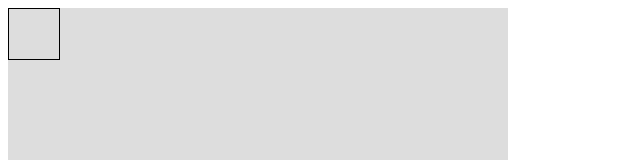
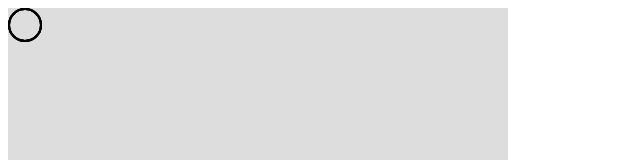
Before and after one commit to GabrielLasso/mapa-palco, a website built with Parcel: page index.html in a window 1280 px wide. Shown: the top 160 px of the page, without its empty margins (0-640 px from the left). Built offline with nearby package versions, Linux system fonts and the light colour scheme.

Commit message:
Transform item in a circle

```diff
--- a/style.css
+++ b/style.css
@@ -1,12 +1,13 @@
 .item {
-    width: 50px;
-    height: 50px;
-    border: 1px solid black;
+    width: 30px;
+    height: 30px;
+    border: 2px solid black;
+    border-radius: 50%;
     position: absolute;
 }
 
 .item:hover {
-    background-color: #ddddff;
+    background-color: #ddddff99;
 }
 
 .selected {
```
